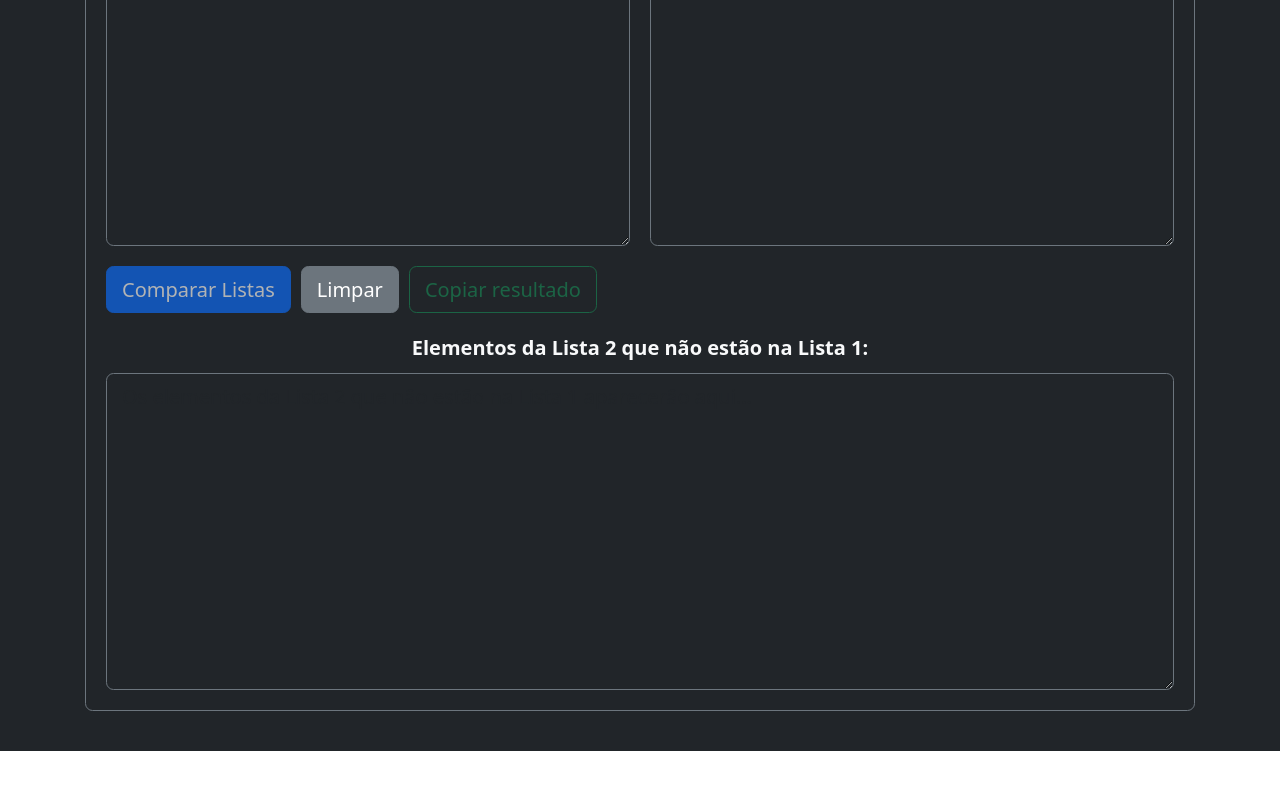
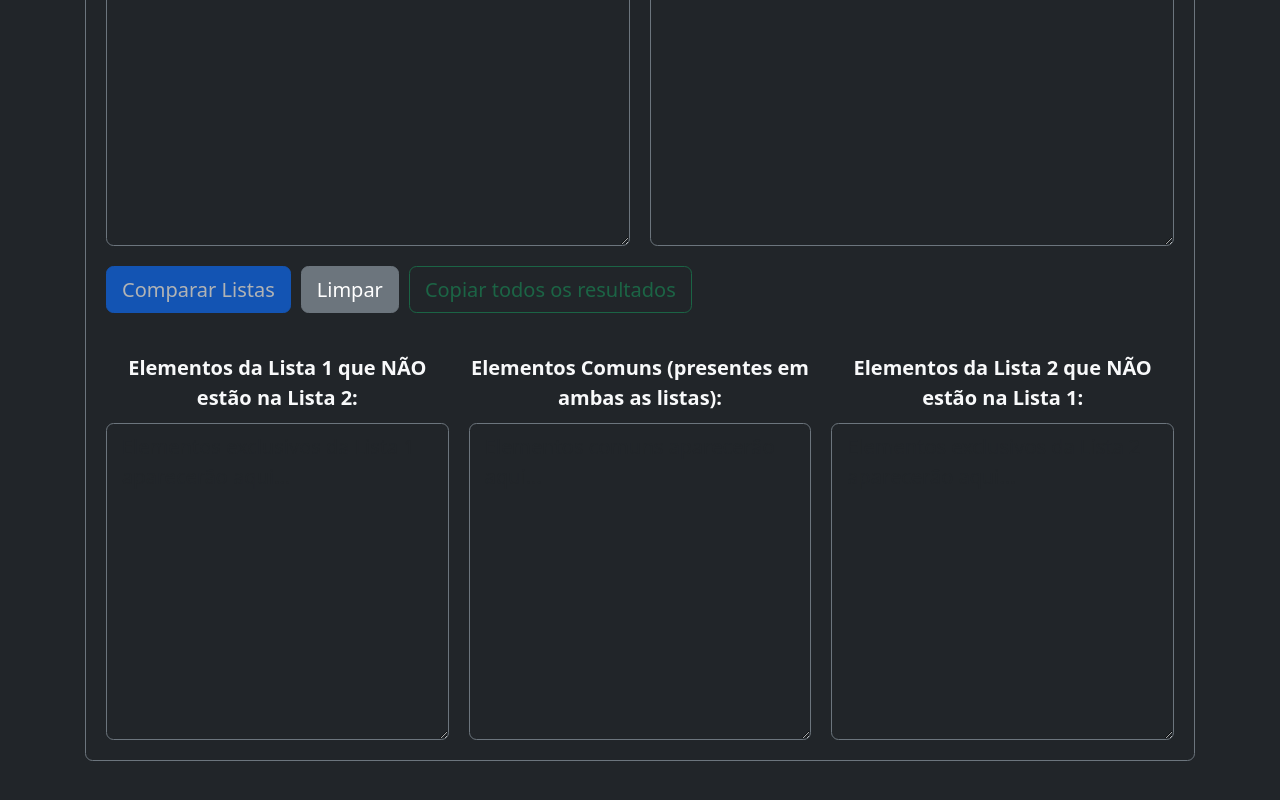
Before and after one commit to cleytonmuto/cop30utils, a React (Vite) app: page /compare-lists in a window 1280 px wide. Shown: the part 488-1288 px from the top of the page. Before the commit the page ends 1239 px from the top, so only its background shows below. Built offline with nearby package versions, Linux system fonts and the light colour scheme.

Commit message:
chore: lists comparing functionality improved

```diff
--- a/src/pages/CompareLists.tsx
+++ b/src/pages/CompareLists.tsx
@@ -1,6 +1,12 @@
 import { useState } from 'react';
 
-function compareLists(list1: string, list2: string): string[] {
+interface CompareResult {
+    notInList2: string[];
+    notInList1: string[];
+    common: string[];
+}
+
+function compareLists(list1: string, list2: string): CompareResult {
     // Split both lists into arrays of lines and trim whitespace
     const lines1 = list1
         .split(/\r?\n/)
@@ -12,43 +18,79 @@ function compareLists(list1: string, list2: string): string[] {
         .map((line) => line.trim())
         .filter((line) => line.length > 0);
 
-    // Convert first list to a Set for O(1) lookup
+    // Convert lists to Sets for O(1) lookup
     const set1 = new Set(lines1);
+    const set2 = new Set(lines2);
+
+    // Find elements in list1 that are NOT in list2
+    const notInList2 = lines1.filter((line) => !set2.has(line));
 
     // Find elements in list2 that are NOT in list1
     const notInList1 = lines2.filter((line) => !set1.has(line));
 
-    return notInList1;
+    // Find common elements
+    const common = lines1.filter((line) => set2.has(line));
+
+    return { notInList2, notInList1, common };
 }
 
 function CompareLists() {
     const [list1, setList1] = useState<string>('');
     const [list2, setList2] = useState<string>('');
-    const [outputText, setOutputText] = useState<string>('');
+    const [outputNotInList1, setOutputNotInList1] = useState<string>('');
+    const [outputNotInList2, setOutputNotInList2] = useState<string>('');
+    const [outputCommon, setOutputCommon] = useState<string>('');
     const [copied, setCopied] = useState<boolean>(false);
 
     const handleCompare = () => {
-        const notInList1 = compareLists(list1, list2);
+        const result = compareLists(list1, list2);
 
-        if (notInList1.length === 0) {
-            setOutputText('Todos os elementos da Lista 2 estão presentes na Lista 1.');
-            return;
-        }
+        // Set output for elements in List 2 that are NOT in List 1
+        setOutputNotInList1(
+            result.notInList1.length > 0
+                ? result.notInList1.join('\n')
+                : '(Nenhum)'
+        );
 
-        setOutputText(notInList1.join('\n'));
+        // Set output for elements in List 1 that are NOT in List 2
+        setOutputNotInList2(
+            result.notInList2.length > 0
+                ? result.notInList2.join('\n')
+                : '(Nenhum)'
+        );
+
+        // Set output for common elements
+        setOutputCommon(
+            result.common.length > 0
+                ? result.common.join('\n')
+                : '(Nenhum)'
+        );
     };
 
     const handleClear = () => {
         setList1('');
         setList2('');
-        setOutputText('');
+        setOutputNotInList1('');
+        setOutputNotInList2('');
+        setOutputCommon('');
         setCopied(false);
     };
 
     const handleCopy = async () => {
-        if (!outputText) return;
+        const combinedResult = [
+            '=== Elementos da Lista 2 que NÃO estão na Lista 1 ===',
+            outputNotInList1,
+            '',
+            '=== Elementos da Lista 1 que NÃO estão na Lista 2 ===',
+            outputNotInList2,
+            '',
+            '=== Elementos Comuns (presentes em ambas as listas) ===',
+            outputCommon
+        ].join('\n');
+
+        if (!combinedResult) return;
         try {
-            await navigator.clipboard.writeText(outputText);
+            await navigator.clipboard.writeText(combinedResult);
             setCopied(true);
             setTimeout(() => setCopied(false), 1500);
         } catch {}
@@ -61,7 +103,8 @@ function CompareLists() {
                 <div className="alert alert-info mb-3">
                     <small>
                         <strong>Instruções:</strong> Cole duas listas de elementos, um por linha.
-                        O sistema encontrará e exibirá os elementos da Lista 2 que NÃO estão na Lista 1.
+                        O sistema mostrará: (1) elementos da Lista 2 que não estão na Lista 1,
+                        (2) elementos da Lista 1 que não estão na Lista 2, e (3) elementos comuns a ambas as listas.
                     </small>
                 </div>
 
@@ -109,23 +152,53 @@ function CompareLists() {
                     <button
                         className="btn btn-outline-success"
                         onClick={handleCopy}
-                        disabled={!outputText}
+                        disabled={!outputNotInList1 && !outputNotInList2 && !outputCommon}
                     >
-                        {copied ? 'Copiado!' : 'Copiar resultado'}
+                        {copied ? 'Copiado!' : 'Copiar todos os resultados'}
                     </button>
                 </div>
 
-                <label className="form-label mt-3">
-                    <strong>Elementos da Lista 2 que não estão na Lista 1:</strong>
+                <div className="row g-3 mt-3">
+                    <div className="col-md-4">
+                        <label className="form-label">
+                            <strong>Elementos da Lista 1 que NÃO estão na Lista 2:</strong>
                         </label>
                         <textarea
                             className="form-control bg-dark text-light border-secondary"
-                    value={outputText}
+                            value={outputNotInList2}
                             readOnly
                             rows={10}
                             style={{ width: '100%', resize: 'vertical' }}
-                    placeholder="Os elementos da Lista 2 que não estão na Lista 1 aparecerão aqui..."
+                            placeholder="Elementos exclusivos da Lista 1 aparecerão aqui..."
                         />
+                    </div>
+                    <div className="col-md-4">
+                        <label className="form-label">
+                            <strong>Elementos Comuns (presentes em ambas as listas):</strong>
+                        </label>
+                        <textarea
+                            className="form-control bg-dark text-light border-secondary"
+                            value={outputCommon}
+                            readOnly
+                            rows={10}
+                            style={{ width: '100%', resize: 'vertical' }}
+                            placeholder="Elementos comuns aparecerão aqui..."
+                        />
+                    </div>
+                    <div className="col-md-4">
+                        <label className="form-label">
+                            <strong>Elementos da Lista 2 que NÃO estão na Lista 1:</strong>
+                        </label>
+                        <textarea
+                            className="form-control bg-dark text-light border-secondary"
+                            value={outputNotInList1}
+                            readOnly
+                            rows={10}
+                            style={{ width: '100%', resize: 'vertical' }}
+                            placeholder="Elementos exclusivos da Lista 2 aparecerão aqui..."
+                        />
+                    </div>
+                </div>
             </div>
         </>
     );
```
Lines whose indentation alone changed are shown as unchanged.
